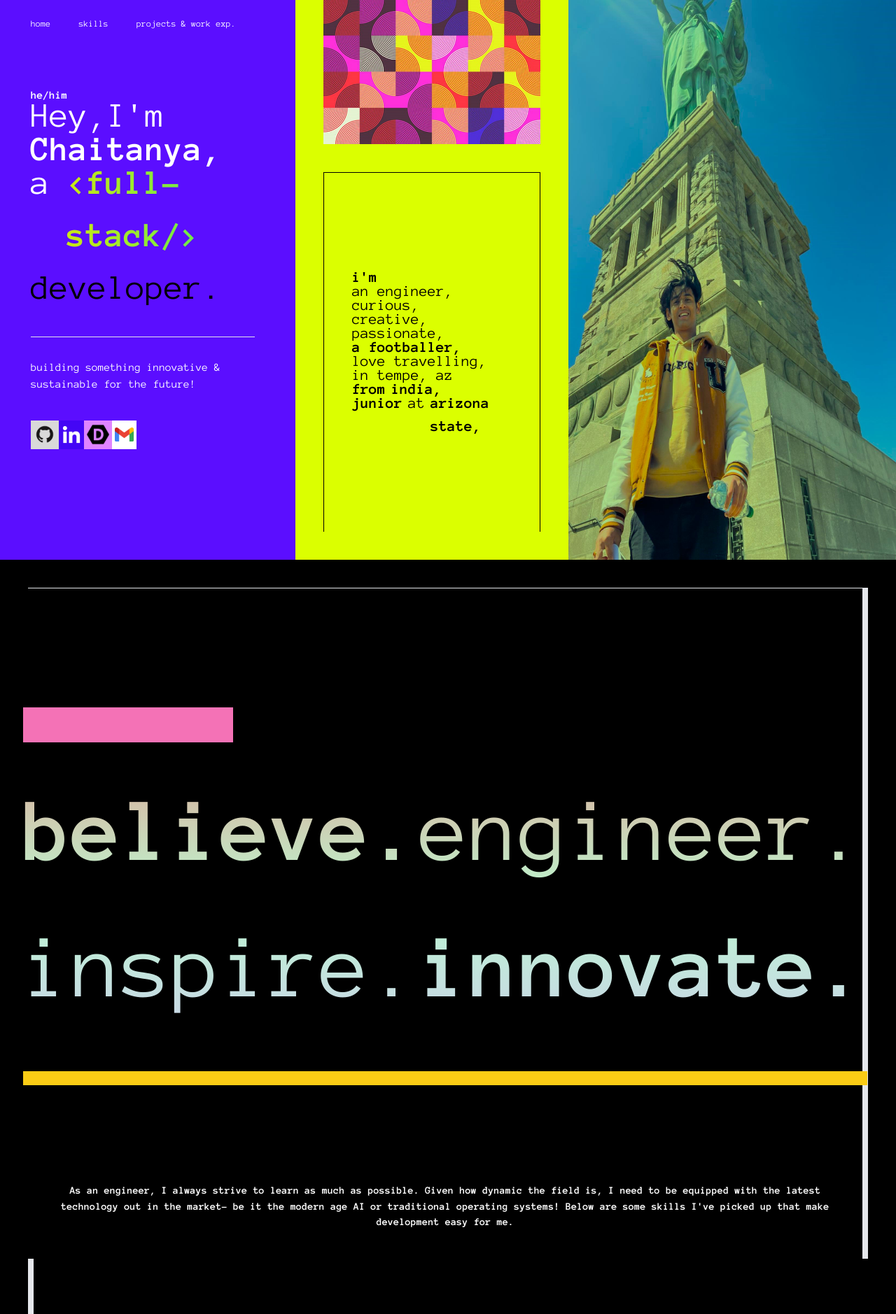
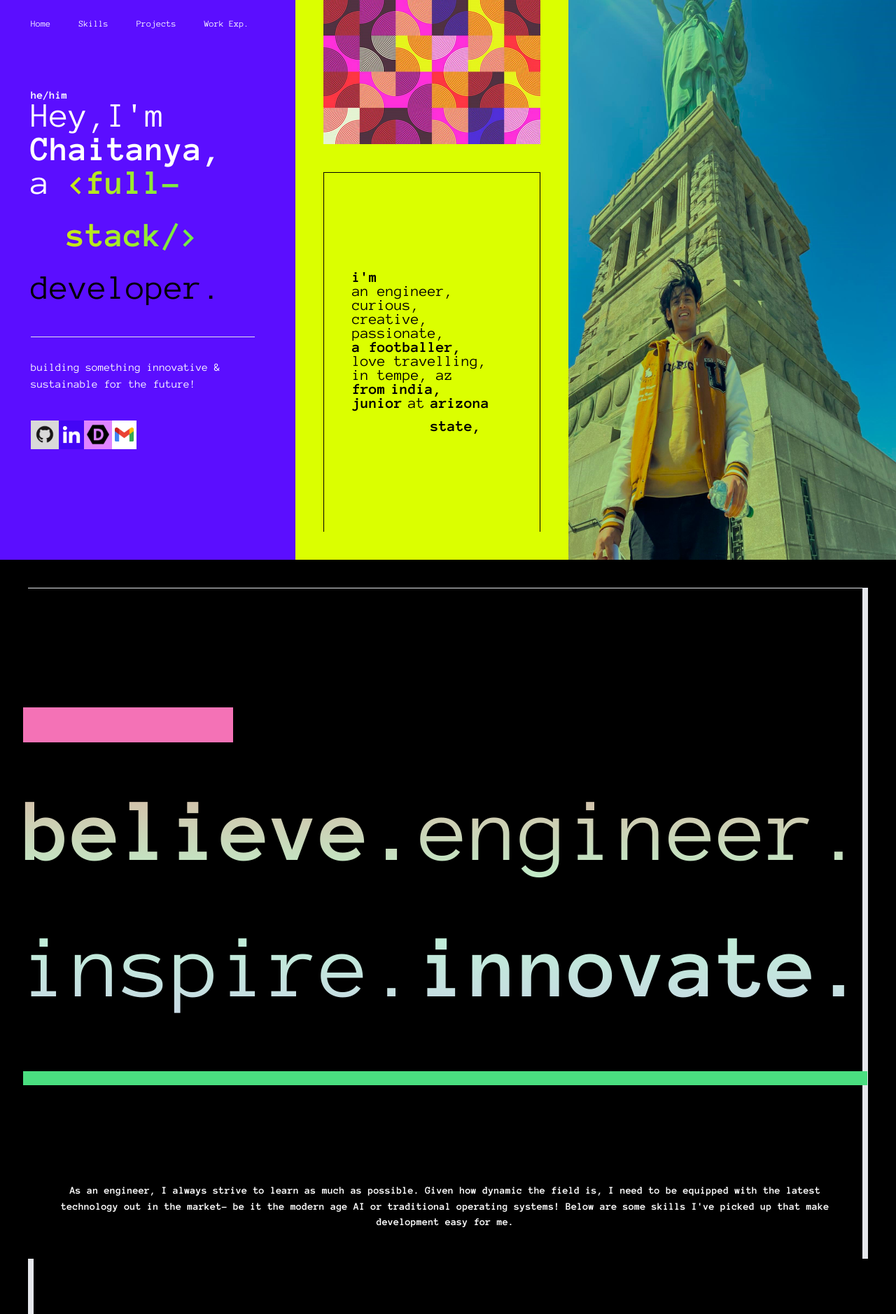
Before and after one commit to Chaitanya-Chaurasia/Portfolio, a Next.js app: page / in a window 1280 px wide. Shown: the top 1878 px of the page at 70% size. Built offline with nearby package versions, Linux system fonts and the light colour scheme.

Commit message:
Navbar changes

```diff
--- a/app/components/navbar.tsx
+++ b/app/components/navbar.tsx
@@ -4,12 +4,10 @@ import { Link } from "react-router-dom";
 const Navbar = () => {
   return (
     <div className="flex flex-row items-start text-white text-[13px] gap-10 ml-10 mt-5">
-      <button className="hover-underline-animation">home</button>
-      <button className="hover-underline-animation">skills</button>
-      <button className="hover-underline-animation">
-        <span>projects &</span>
-        <span> work exp.</span>
-      </button>
+      <button className="hover-underline-animation">Home</button>
+      <button className="hover-underline-animation">Skills</button>
+      <button className="hover-underline-animation">Projects</button>
+      <button className="hover-underline-animation">Work Exp.</button>
     </div>
   );
 };
--- a/app/globals.css
+++ b/app/globals.css
@@ -43,8 +43,7 @@
 
 .glass-card {
   background: rgba(255, 255, 255, 0.25);
-  box-shadow: 0 8px 32px 0 rgba(31, 38, 135, 0.37);
+  box-shadow: 0 8px 32px 0 rgba(128, 129, 140, 0.389);
   backdrop-filter: blur(4px);
   -webkit-backdrop-filter: blur(4px);
-  border: 1px solid rgba(255, 255, 255, 0.318);
 }
--- a/app/page.tsx
+++ b/app/page.tsx
@@ -153,7 +153,7 @@ export default function Home() {
                 height="20"
                 x="0"
                 y="50"
-                className="fill-yellow-400"
+                className="fill-green-400"
               />
             </svg>{" "}
           </span>
```
